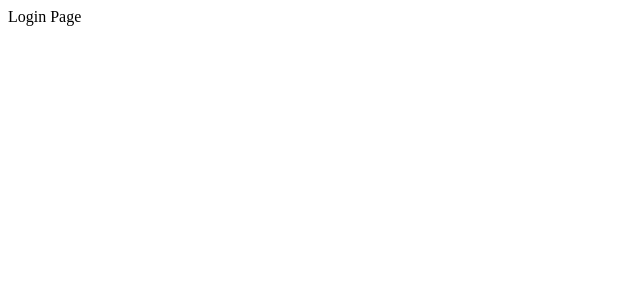
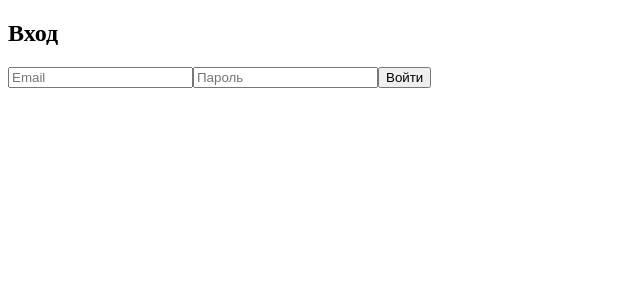
Before and after one commit to Zhaglo/zhelazo-app, a React app: page /login in a window 1280 px wide. Shown: the top 300 px of the page, without its empty margins (0-640 px from the left). Built offline with nearby package versions, Linux system fonts and the light colour scheme.

Commit message:
fix: base register/login

```diff
--- a/src/pages/LoginPage.tsx
+++ b/src/pages/LoginPage.tsx
@@ -1,5 +1,62 @@
+import { useState } from "react";
+import { useNavigate } from "react-router-dom";
+
 const LoginPage = () => {
-    return <div>Login Page</div>;
+    const navigate = useNavigate();
+
+    const [formData, setFormData] = useState({
+        email: "",
+        password: "",
+    });
+
+    const [error, setError] = useState("");
+
+    const handleChange = (e: React.ChangeEvent<HTMLInputElement>) => {
+        setFormData({ ...formData, [e.target.name]: e.target.value });
+    };
+
+    const handleSubmit = (e: React.FormEvent) => {
+        e.preventDefault();
+
+        const { email, password } = formData;
+        const existingUsers = JSON.parse(localStorage.getItem("users") || "[]");
+
+        const foundUser = existingUsers.find(
+            (user: any) => user.email === email && user.password === password
+        );
+
+        if (!foundUser) {
+            setError("Неверный email или пароль");
+            return;
+        }
+
+        localStorage.setItem("token", String(foundUser.id));
+        navigate("/dashboard");
+    };
+
+    return (
+        <div>
+            <h2>Вход</h2>
+            <form onSubmit={handleSubmit}>
+                <input
+                    name="email"
+                    type="email"
+                    placeholder="Email"
+                    onChange={handleChange}
+                    required
+                />
+                <input
+                    name="password"
+                    type="password"
+                    placeholder="Пароль"
+                    onChange={handleChange}
+                    required
+                />
+                {error && <p style={{ color: "red" }}>{error}</p>}
+                <button type="submit">Войти</button>
+            </form>
+        </div>
+    );
 };
 
 export default LoginPage;
--- a/src/pages/RegisterPage.tsx
+++ b/src/pages/RegisterPage.tsx
@@ -1,5 +1,60 @@
+import { useState } from "react";
+import { useNavigate } from "react-router-dom";
+
 const RegisterPage = () => {
-    return <div>Register Page</div>;
+    const navigate = useNavigate();
+
+    const [formData, setFormData] = useState({
+        username: "",
+        email: "",
+        password: "",
+        confirmPassword: "",
+    });
+
+    const [error, setError] = useState("");
+
+    const handleChange = (e: React.ChangeEvent<HTMLInputElement>) => {
+        setFormData({ ...formData, [e.target.name]: e.target.value });
+    };
+
+    const handleSubmit = (e: React.FormEvent) => {
+        e.preventDefault();
+
+        const { username, email, password, confirmPassword } = formData;
+
+        if (password !== confirmPassword) {
+            setError("Пароли не совпадают");
+            return;
+        }
+
+        const existingUsers = JSON.parse(localStorage.getItem("users") || "[]");
+
+        const userExists = existingUsers.find((user: any) => user.email === email);
+        if (userExists) {
+            setError("Пользователь с таким email уже существует");
+            return;
+        }
+
+        const newUser = { id: Date.now(), username, email, password };
+        localStorage.setItem("users", JSON.stringify([...existingUsers, newUser]));
+        localStorage.setItem("token", String(newUser.id)); // "авторизуем" сразу
+
+        navigate("/dashboard");
+    };
+
+    return (
+        <div>
+            <h2>Регистрация</h2>
+            <form onSubmit={handleSubmit}>
+                <input name="username" placeholder="Имя" onChange={handleChange} required />
+                <input name="email" type="email" placeholder="Email" onChange={handleChange} required />
+                <input name="password" type="password" placeholder="Пароль" onChange={handleChange} required />
+                <input name="confirmPassword" type="password" placeholder="Повторите пароль" onChange={handleChange} required />
+                {error && <p style={{ color: "red" }}>{error}</p>}
+                <button type="submit">Зарегистрироваться</button>
+            </form>
+        </div>
+    );
 };
 
 export default RegisterPage;
```
